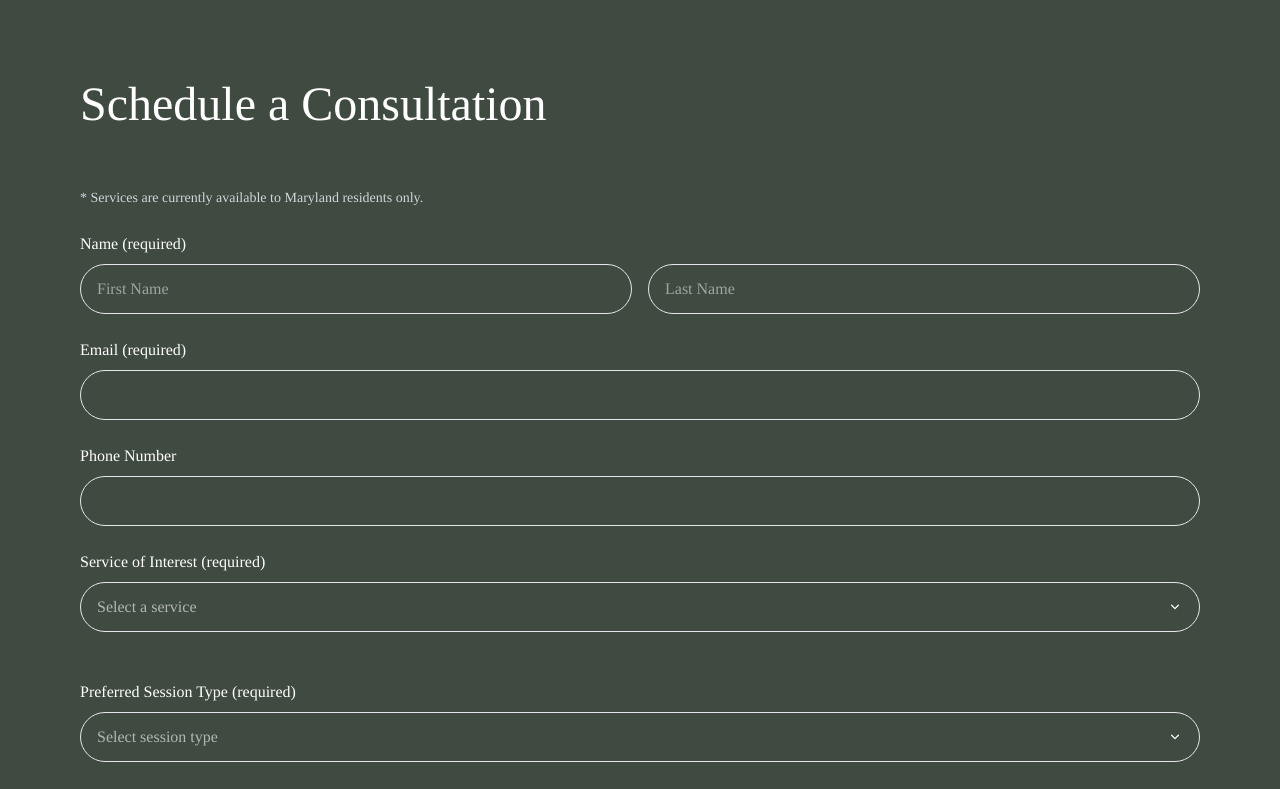
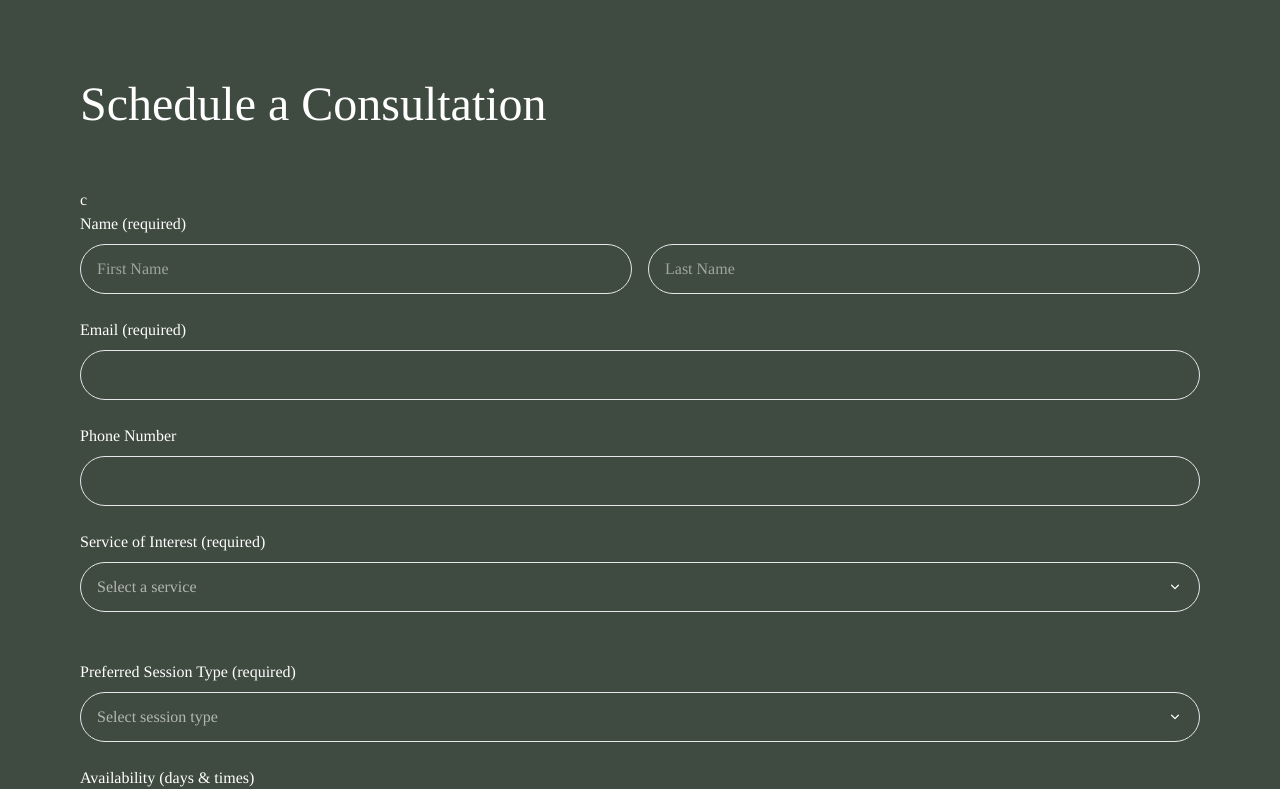
Before and after one commit to ifiokabasiudo/chizara, a Next.js app: page /schedule-form in a window 1280 px wide. Shown: the top 789 px of the page. Built offline with nearby package versions, Linux system fonts and the light colour scheme.

Commit message:
Added final touch

```diff
--- a/app/page.tsx
+++ b/app/page.tsx
@@ -58,7 +58,7 @@ export default function Home() {
           These are just a few of the many services we offer at Chizara
         </p>
         <a href="/schedule-form" className="bg-[#e8a693] text-white px-10 py-3 rounded-full hover:cursor-pointer">
-          CONTACT OUR THERAPIST
+          CONTACT US
         </a>
       </section>
 
--- a/app/schedule-form/page.tsx
+++ b/app/schedule-form/page.tsx
@@ -44,9 +44,7 @@ export default function ContactForm() {
       className="space-y-6 text-white w-full bg-[#3f4a41] p-8 md:p-20"
     >
       <h1 className="text-5xl mb-15">Schedule a Consultation</h1>
-      <p className="text-sm text-gray-300 max-w-md mb-6">
-        * Services are currently available to Maryland residents only.
-      </p>
+      c
       {/* NAME */}
       <div>
         <label className="block mb-2">Name (required)</label>
--- a/app/supervision-form/page.tsx
+++ b/app/supervision-form/page.tsx
@@ -36,7 +36,7 @@ export default function SupervisionForm() {
       onSubmit={handleSubmit}
       className="space-y-6 text-white w-full bg-[#3f4a41] p-8 md:p-20"
     >
-      <h1 className="text-5xl mb-10">Request Supervision</h1>
+      <h1 className="text-5xl mb-10">Request Supervision/Internship</h1>
       <p className="text-sm text-gray-300 max-w-md mb-6">
         * Services are currently available to Maryland residents only.
       </p>
```
